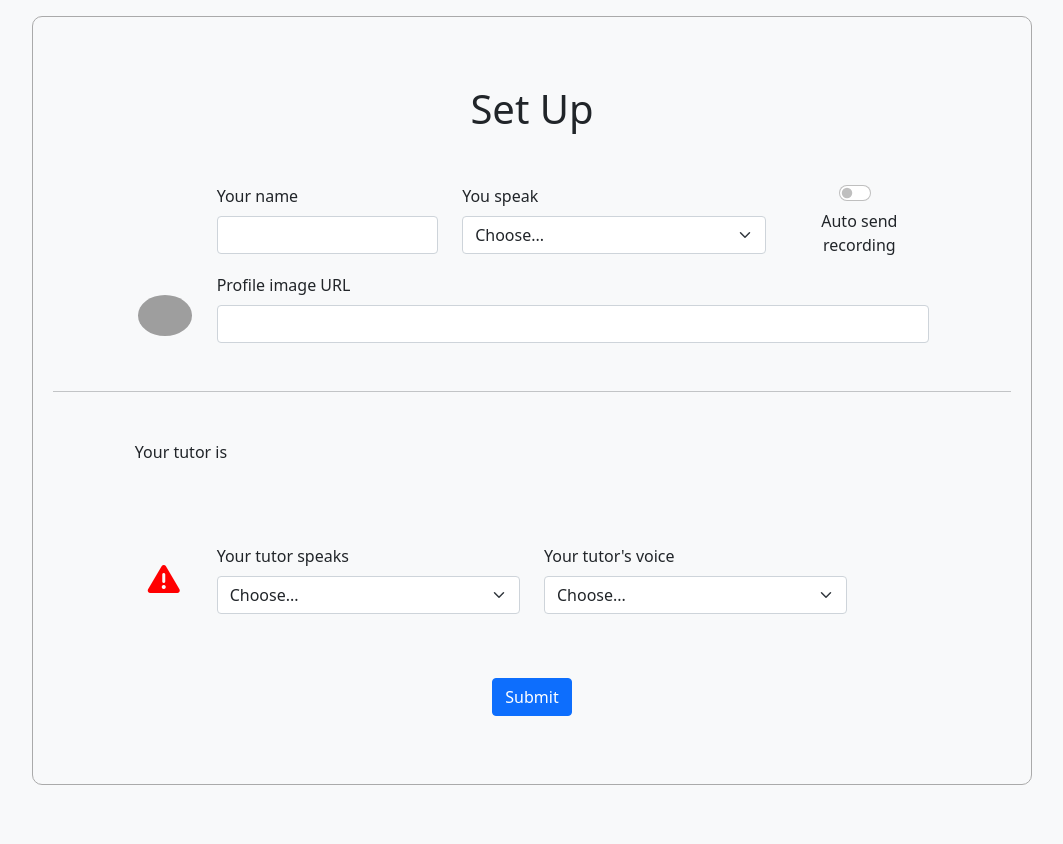
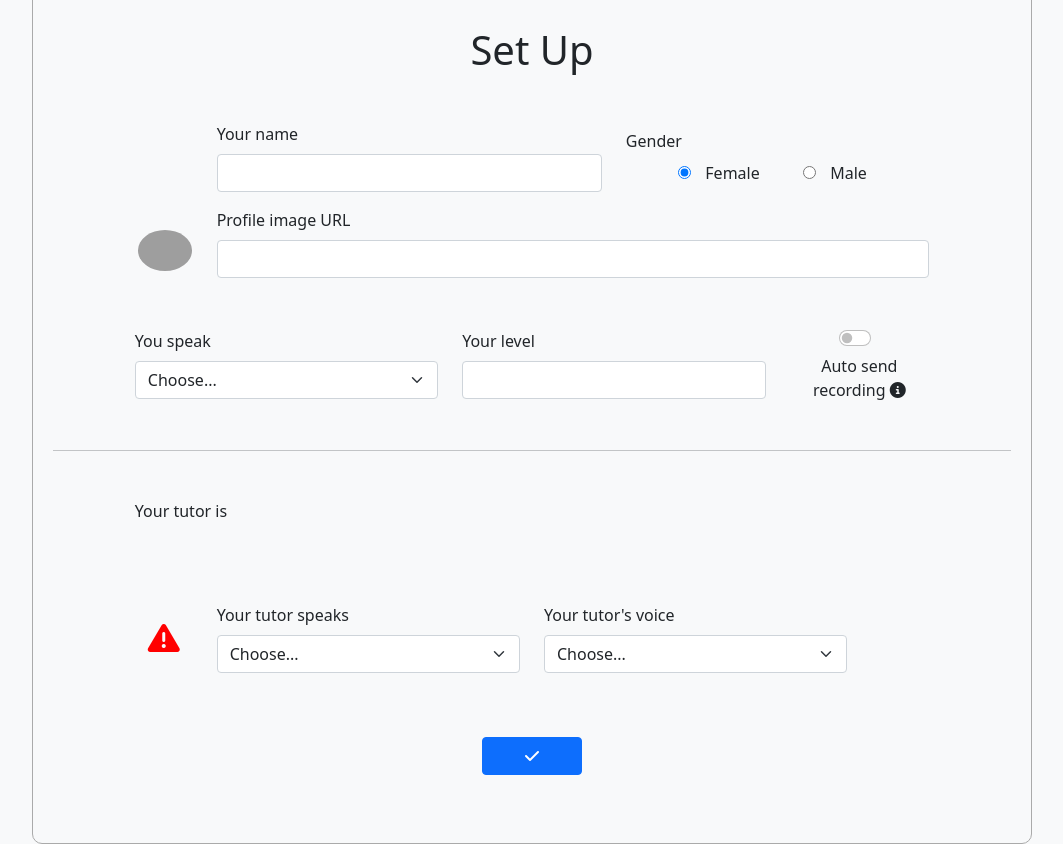
Before and after one commit to shakedzy/companion, a Flask app: template templates/setup.html in a window 1280 px wide. Shown: the whole page, without its empty margins (108-1171 px from the left). Before the commit the page ends 785 px from the top, so only its background shows below. Run offline with Flask 3, Linux system fonts and the light colour scheme; the template is opened without the code that fills it, so the values that code supplies are empty; parts of the project's set-up code (start-up, migrations or seed data) failed here and were passed over; grey boxes are pictures that could not be loaded.

Commit message:
updated ui

```diff
--- a/static/setup.css
+++ b/static/setup.css
@@ -57,3 +57,7 @@ img {
 .fa-triangle-exclamation {
     color: red;
 }
+
+.gender-check-input {
+    margin-right: 10px;
+}
--- a/templates/setup.html
+++ b/templates/setup.html
@@ -13,23 +13,19 @@
         <form method="post">
             <div class="row mb-3 mt-3 profile-input">
                 <div class="col-1"></div>
-                <div class="col-3">
+                <div class="col-5">
                     <label for="user-name" class="form-label">Your name</label>
-                    <input type="text" class="form-control" id="user-name"required>
+                    <input type="text" class="form-control" id="user-name" required>
                 </div>
                 <div class="col-4">
-                    <label for="user-lang-dropdown" class="form-label">You speak</label>
-                    <select class="form-select" id="user-lang-dropdown" required>
-                        <option selected disabled value="">Choose...</option>
-                        <option value="option1">Option 1</option>
-                        <option value="option2">Option 2</option>
-                    </select>
-                </div>
-                <div class="col-2 d-flex flex-column align-items-center">
-                    <div class="form-check form-switch mb-1">
-                        <input class="form-check-input" type="checkbox" id="auto-send-switch" />
+                    <label for="gender-form" class="form-label">Gender</label>
+                    <div id="gender-form">
+                        <input class="gender-check-input" type="radio" id="female" value="Female" checked>
+                        <label class="gender-check-input" for="female">Female</label>
+                        &nbsp;&nbsp;&nbsp;&nbsp;&nbsp;&nbsp;
+                        <input class="gender-check-input" type="radio" id="male" value="Male">
+                        <label class="gender-check-input" for="male">Male</label>
                     </div>
-                  <label class="form-check-label" for="auto-send-switch">Auto send recording</label>
                 </div>
             </div>
             <div class="row mb-5 mt-3 profile-input">
@@ -39,6 +35,29 @@
                 <div class="col-9">
                     <label for="image_url" class="form-label">Profile image URL</label>
                     <input type="text" class="form-control" id="image_url" name="image_url" required>
+                </div>
+            </div>
+            <div class="row mb-5 mt-3 profile-input">
+             <div class="col-4">
+                    <label for="user-lang-dropdown" class="form-label">You speak</label>
+                    <select class="form-select" id="user-lang-dropdown" required>
+                        <option selected disabled value="">Choose...</option>
+                        <option value="option1">Option 1</option>
+                        <option value="option2">Option 2</option>
+                    </select>
+                </div>
+                <div class="col-4">
+                    <label for="lang-level" class="form-label">Your level</label>
+                    <input type="text" class="form-control" id="lang-level" required>
+                </div>
+                <div class="col-2 d-flex flex-column align-items-center">
+                    <div class="form-check form-switch mb-1">
+                        <input class="form-check-input" type="checkbox" id="auto-send-switch" />
+                    </div>
+                  <label class="form-check-label" for="auto-send-switch">
+                      Auto send recording
+                      <i class="fa-sharp fa-solid fa-circle-info"></i>
+                  </label>
                 </div>
             </div>
             <hr>
@@ -92,7 +111,9 @@
                 </div>
                 <div class="col-1"></div>
             </div>
-            <button type="submit" class="btn btn-primary mb-5 mt-5">Submit</button>
+            <button type="submit" class="btn btn-primary mb-5 mt-5" style="width: 100px;">
+                <i class="fa-solid fa-check"></i>
+            </button>
         </form>
     </div>
     <script src="https://code.jquery.com/jquery-3.5.1.min.js"></script>
@@ -103,6 +124,8 @@
                 $('.image-label').removeClass('selected');
                 $(this).addClass('selected');
             });
+            $('.image-label').first().click();
+
 
             $('#image_url').change(function(){
                 var imageUrl = $(this).val();
```
